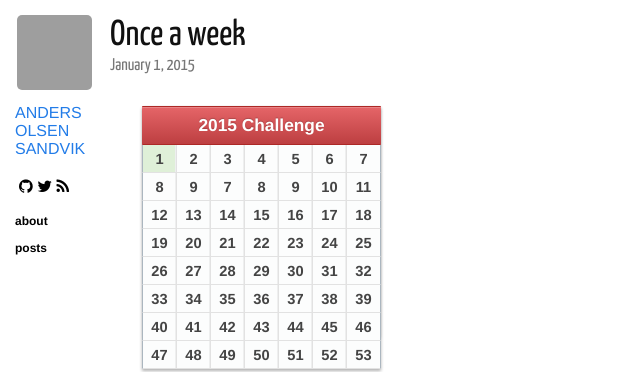
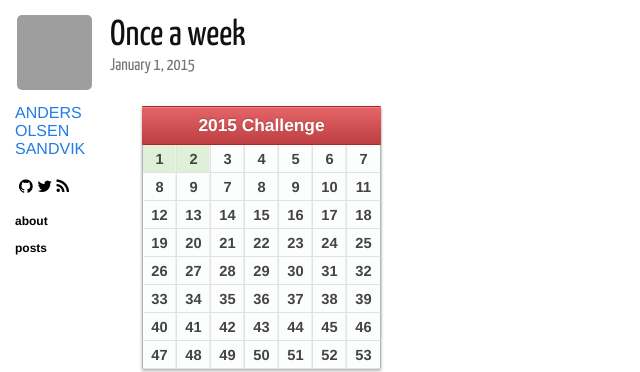
Before and after one commit to Andersos/andersos.net, a Jekyll site: the page built from _posts/2015-01-01-once-a-week.md, in a window 1280 px wide. Shown: the top 372 px of the page, without its empty margins (0-640 px from the left). Built offline with Jekyll 4.4.1, drawn with Linux system fonts in a browser that asks for light colours; nearby versions of some CDN libraries; Markdown is read by kramdown in place of the engine named in the settings; comment, search, counter and statistics services are not loaded; grey boxes are pictures that could not be loaded.

Commit message:
Update 2015-01-01-once-a-week.md

```diff
--- a/_posts/2015-01-01-once-a-week.md
+++ b/_posts/2015-01-01-once-a-week.md
@@ -22,7 +22,7 @@ tags:
     <tbody>
         <tr>
             <td class="success">1</td>
-            <td>2</td>
+            <td class="success">2</td>
             <td>3</td>
             <td>4</td>
             <td>5</td>
```
